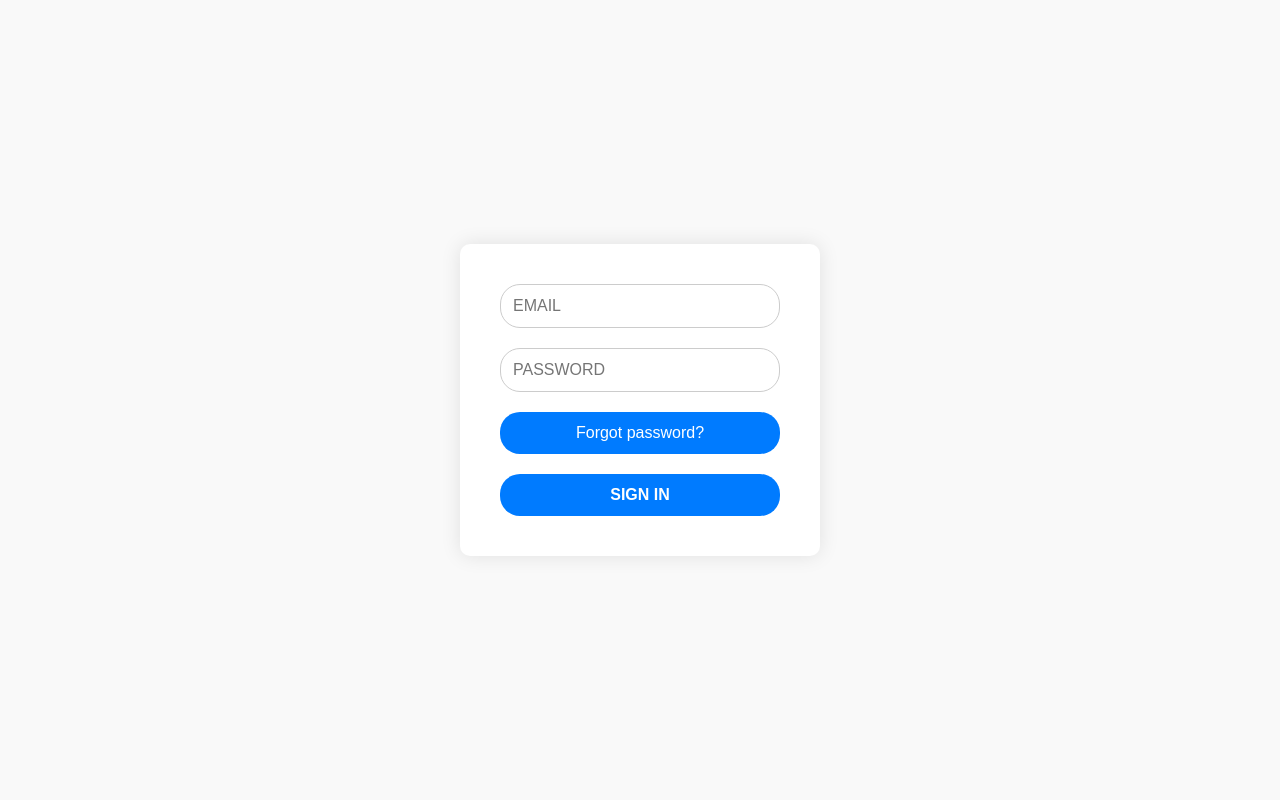
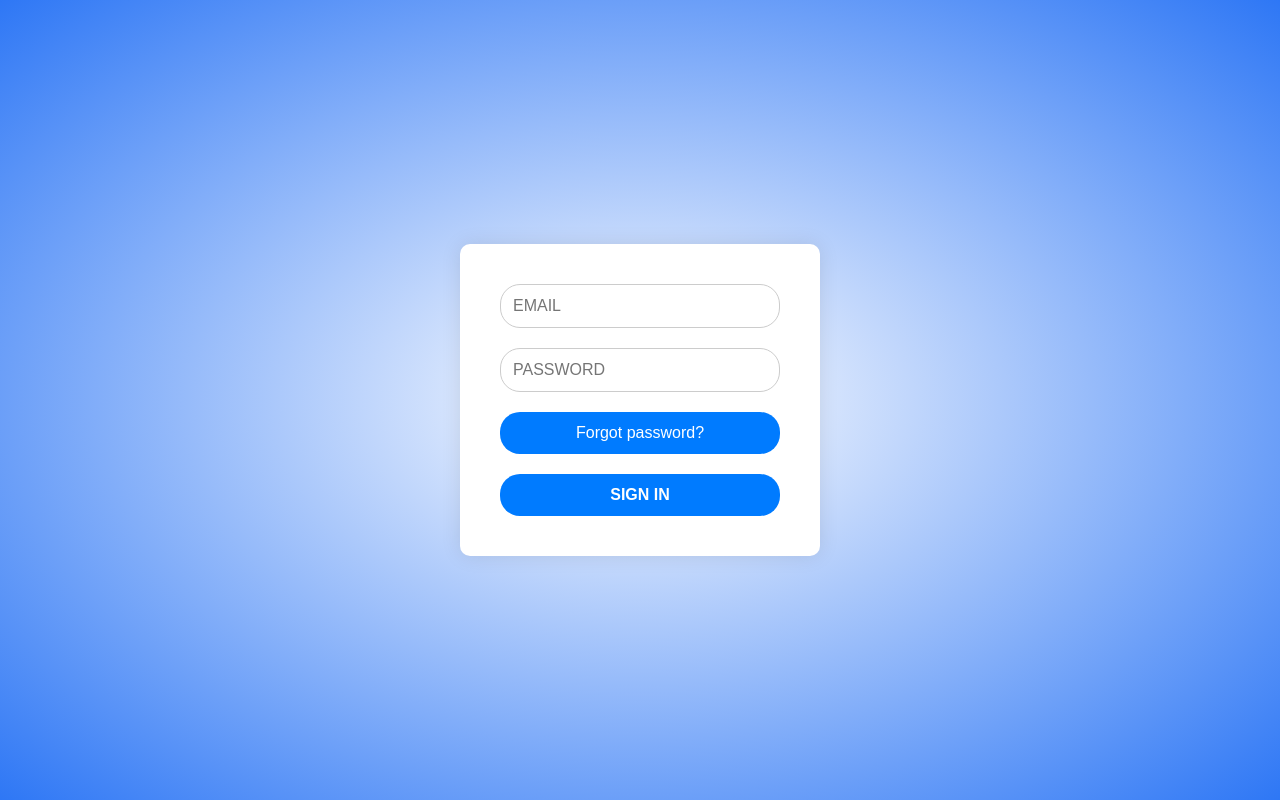
Before and after one commit to NamanPrakash99/cement-website-new, a website: page project1/login.html in a window 1280 px wide. Drawn offline with Linux system fonts and the light colour scheme.

Commit message:
Update login.html

```diff
--- a/project1/login.html
+++ b/project1/login.html
@@ -17,6 +17,7 @@
             justify-content: center;
             align-items: center;
             height: 100vh;
+          background: radial-gradient(#fff, #2e77f5);
         }
 
         form {
```
